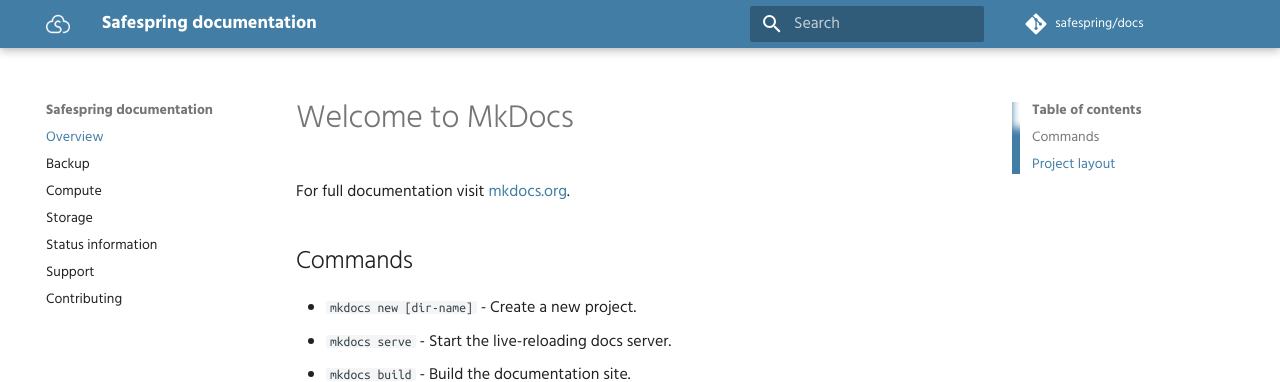
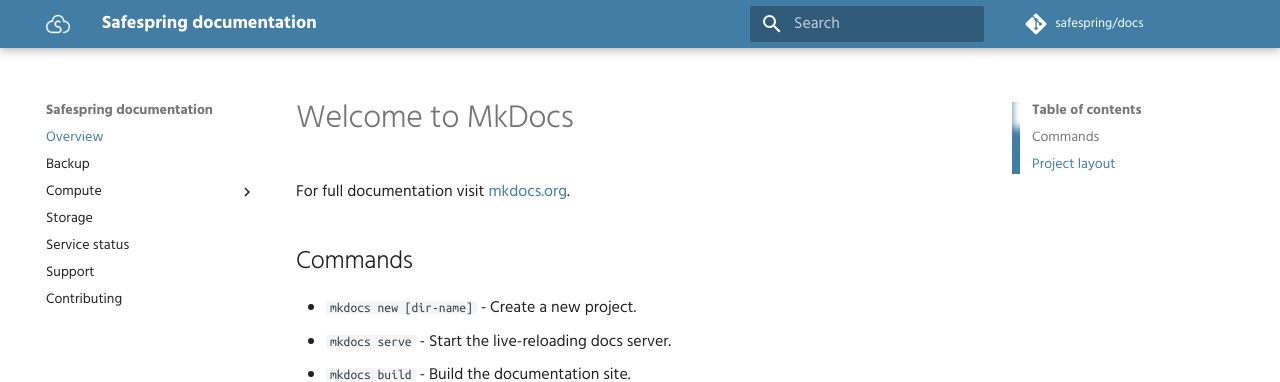
Before and after one commit to safespring/docs, an MkDocs documentation site: the page built from content/index.md, in a window 1280 px wide. Shown: the top 382 px of the page. Built offline with MkDocs 1.6.1 and Material for MkDocs 9.7.7, drawn with Linux system fonts in a browser that asks for light colours; comment, search, counter and statistics services are not loaded; old or Windows-style settings are respelled for this version of MkDocs.

Commit message:
Add more compute service skel files

```diff
--- a/mkdocs.yml
+++ b/mkdocs.yml
@@ -21,8 +21,11 @@
 pages:
   - Overview: "index.md"
   - Backup: "backup.md"
-  - Compute: "compute.md"
+  - Compute:
+    - Getting started: "compute.md"
+    - Image service: "compute/image.md"
+    - Network service: "compute/network.md"
   - Storage: "storage.md"
-  - Status information: "status.md"
+  - Service status: "status.md"
   - Support: "support.md"
   - Contributing: "contribute.md"
```
Also changed, not shown: content/compute/getting_started.md (added), content/compute/image.md (added), content/compute/network.md (added).
